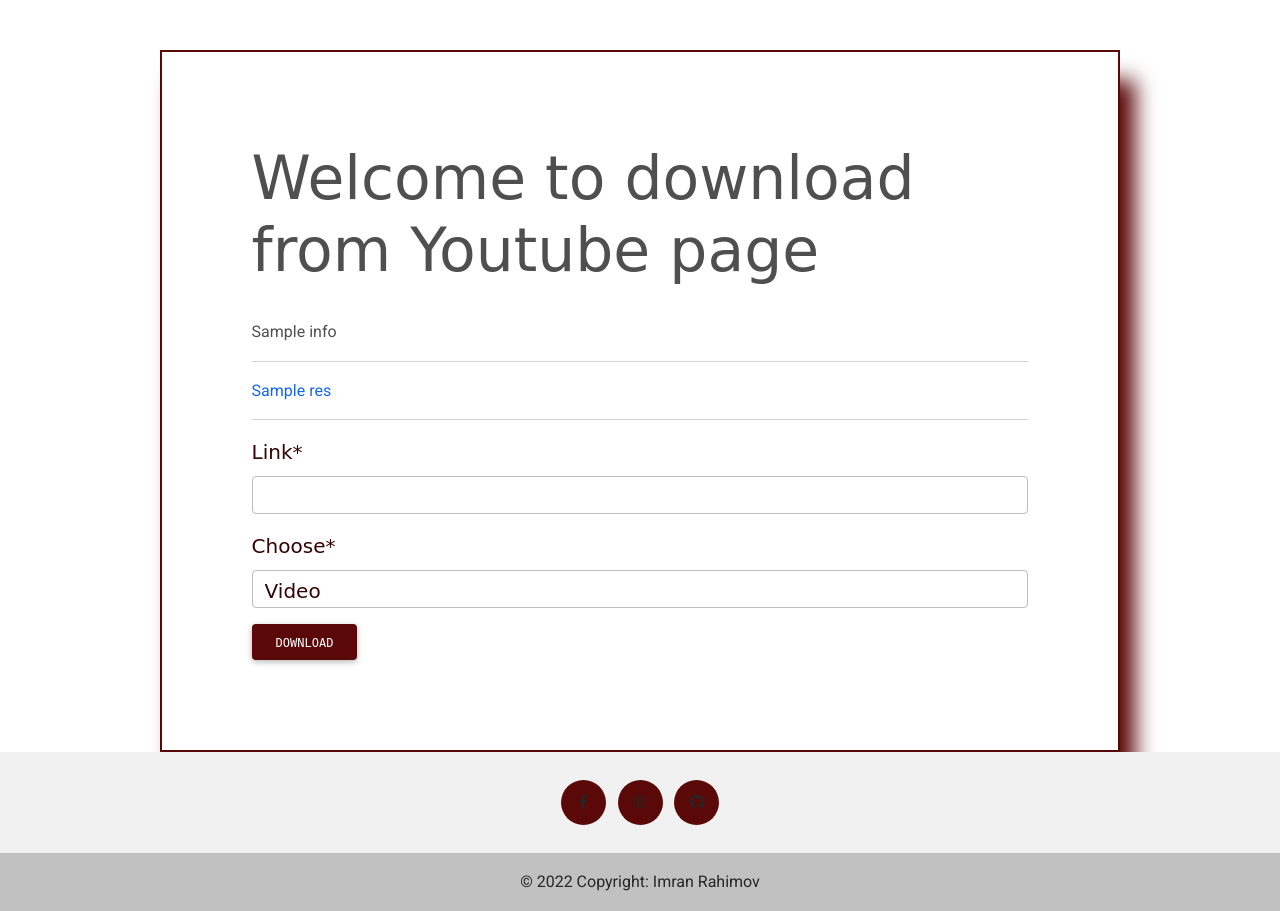
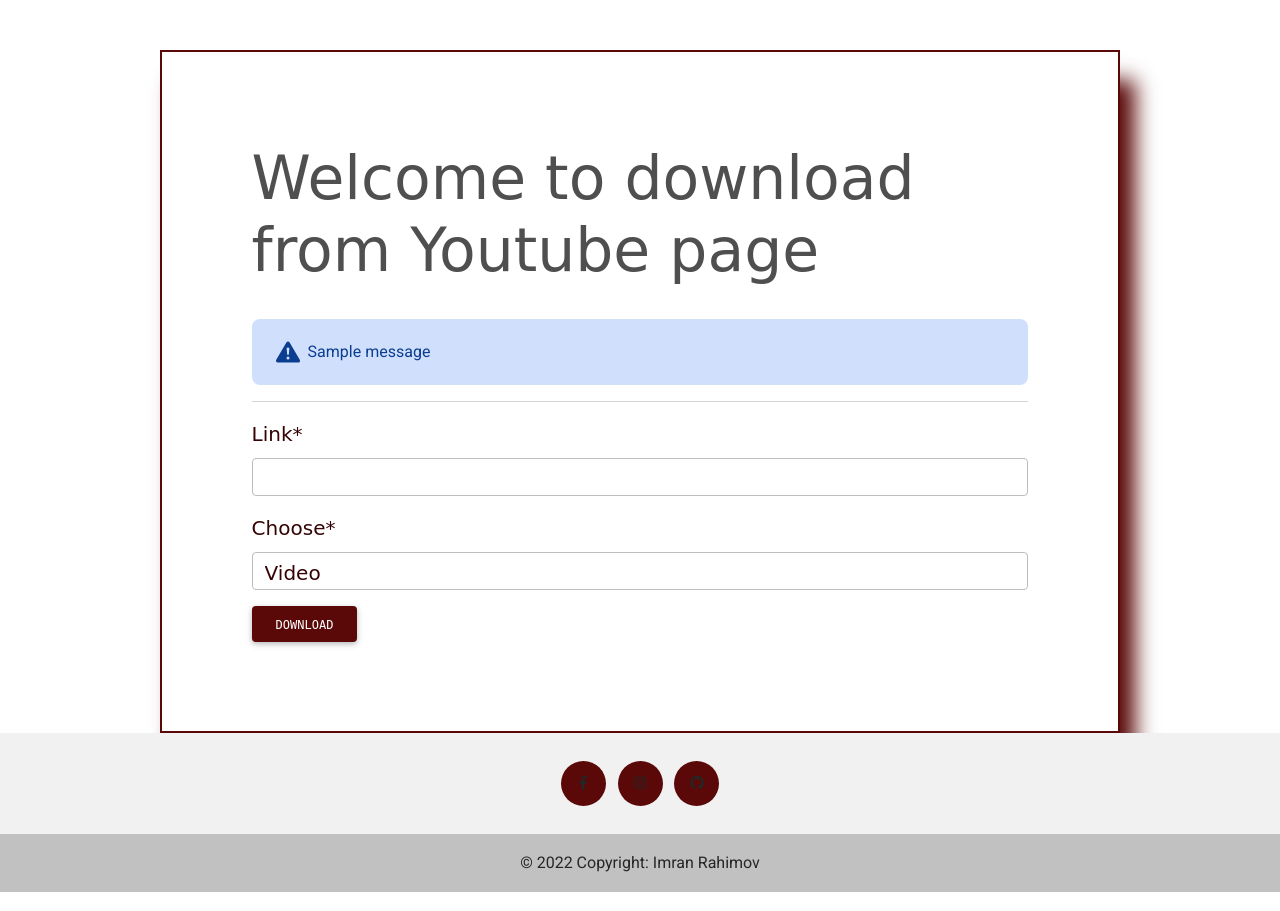
Before and after one commit to ImranRahimov1995/WebYoutubeDownloader, a Django app: template project/apps/youtube/templates/index.html in a window 1280 px wide. Run offline with Django 3.2, Linux system fonts and the light colour scheme; tables that the repository leaves empty hold one stand-in row (values such as "Sample post"); the template is opened without the code that fills it: values that come from a table or form of the project are taken from there, most other values are stand-ins (such as "Sample title", 1, 10 or a date in 2020); one stand-in notice (Sample message) is shown; some libraries are stand-ins or nearby versions; some web fonts are replaced.

Commit message:
catch some exception , and adding send message and show it in template

```diff
--- a/project/apps/youtube/templates/index.html
+++ b/project/apps/youtube/templates/index.html
@@ -67,15 +67,20 @@ label, option, .select{
     <h1 class='text'>Welcome to download from Youtube page </h1>
     <br>
 
-    {% if info %}
-    {{info.title}}
-    <hr>
-    {%for res in info.resolutions %}
-        {%if res %}
-        <a href='{%url 'upload' res=res %}'>{{res}}</a>
-        {%endif%}
-    {%endfor%}
+    {% if messages %}
+
+      <div class="alert alert-primary d-flex align-items-center" role="alert">
+        <svg xmlns="http://www.w3.org/2000/svg" width="24" height="24" fill="currentColor" class="bi bi-exclamation-triangle-fill flex-shrink-0 me-2" viewBox="0 0 16 16" role="img" aria-label="Danger:">
+          <path d="M8.982 1.566a1.13 1.13 0 0 0-1.96 0L.165 13.233c-.457.778.091 1.767.98 1.767h13.713c.889 0 1.438-.99.98-1.767L8.982 1.566zM8 5c.535 0 .954.462.9.995l-.35 3.507a.552.552 0 0 1-1.1 0L7.1 5.995A.905.905 0 0 1 8 5zm.002 6a1 1 0 1 1 0 2 1 1 0 0 1 0-2z"/>
+        </svg>
+        <div>
+          {% for message in messages %}
+            {{ message }}
+          {% endfor%}
+        </div>
+      </div>
     {% endif %}
+
     <hr>
     <form action="." id="payment" method="post">
         {{form|crispy}}
```
Also changed, not shown: project/apps/youtube/views.py (+17 -11 lines).
